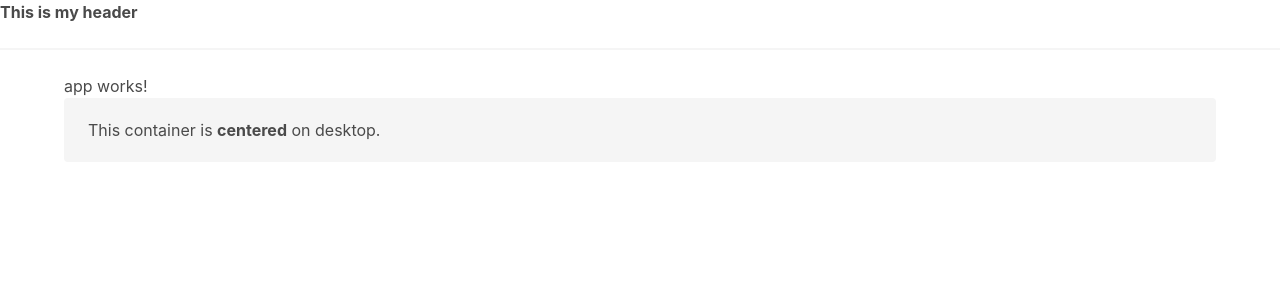
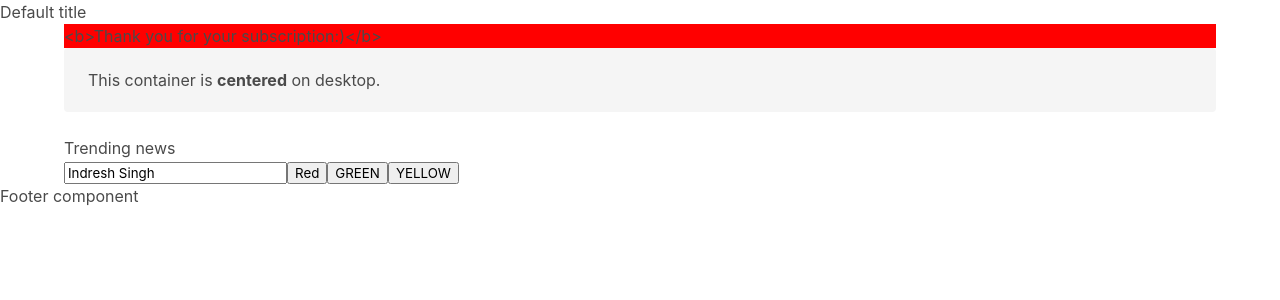
Before and after one commit to indreshpratap/nglearn4, an Angular app: page / in a window 1280 px wide. Shown: the top 300 px of the page. Built offline with nearby package versions, Linux system fonts and the light colour scheme.

Commit message:
property binding

```diff
--- a/src/app/app.component.css
+++ b/src/app/app.component.css
@@ -0,0 +1,11 @@
+.green {
+    background: green;
+}
+
+.yellow {
+    background: yellow;
+}
+
+.red {
+    background: red;
+}
--- a/src/app/app.component.html
+++ b/src/app/app.component.html
@@ -1,9 +1,18 @@
 <app-header></app-header>
 <div class="container">
-    <h1>
-        {{title}}
-      </h1>
-  <div class="notification">
-    This container is <strong>centered</strong> on desktop.
-  </div>
+  <h1 [class]="msgcls"> {{message}}</h1>
+    <div class="notification">
+      This container is
+      <strong>centered</strong> on desktop.
+    </div>
+
+    <div>{{news}}</div>
+
+    <input type="text" [value]="name" id="01" />
+
+    <button (click)="changeColor('red')">Red</button>
+    <button (click)="changeColor('green')">GREEN</button>
+    <button (click)="changeColor('yellow')">YELLOW</button>
 </div>
+
+<app-footer></app-footer>
--- a/src/app/app.component.ts
+++ b/src/app/app.component.ts
@@ -6,5 +6,12 @@ import { Component } from '@angular/core';
   styleUrls: ['./app.component.css']
 })
 export class AppComponent {
-  title = 'app works!';
+  message = '<b>Thank you for your subscription:)</b>';
+  news = "Trending news";
+  name="Indresh Singh";
+  msgcls  = "red";
+
+  changeColor(cls) {
+    this.msgcls = cls;
+  }
 }
--- a/src/app/app.module.ts
+++ b/src/app/app.module.ts
@@ -5,11 +5,13 @@ import { HttpModule } from '@angular/http';
 
 import { AppComponent } from './app.component';
 import { HeaderComponent } from 'app/header.component';
+import { FooterComponent } from 'app/footer.component';
 
 @NgModule({
   declarations: [
     AppComponent,
-    HeaderComponent
+    HeaderComponent,
+    FooterComponent
   ],
   imports: [
     BrowserModule,
--- /dev/null
+++ b/src/app/footer.component.html
@@ -0,0 +1,3 @@
+<footer>
+    Footer component
+</footer>
--- a/src/app/header.component.html
+++ b/src/app/header.component.html
@@ -1,4 +1,3 @@
 <div>
-   <b> This is my header</b>
+    <h1>{{ title }}</h1>
 </div>
-<hr>
--- a/src/app/header.component.ts
+++ b/src/app/header.component.ts
@@ -5,5 +5,11 @@ import { Component } from '@angular/core';
   templateUrl: './header.component.html'
 })
 export class HeaderComponent {
+  title = "Default title";
+
+  constructor() {
+
+  }
+
 
 }
```
Also changed, not shown: src/app/footer.component.ts (added, +10 -0 lines).
